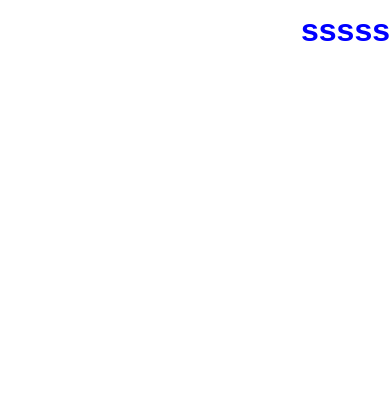
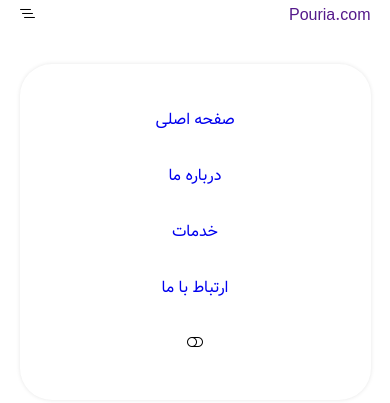
Before and after one commit to pouria-mobaraki/Sass-project, a website: page index.html in a window 390 px wide. Drawn offline with Linux system fonts and the light colour scheme; files whose address does not match are found by name.

Commit message:
biult navbar

```diff
--- a/index.html
+++ b/index.html
@@ -1,5 +1,5 @@
 <!DOCTYPE html>
-<html lang="en">
+<html dir="rtl" lang="fa">
 <head>
     <meta charset="UTF-8">
     <meta name="viewport" content="width=device-width, initial-scale=1.0">
@@ -11,6 +11,37 @@
     <link rel="stylesheet" href="./css/styles.css">
 </head>
 <body>
-    <h1>sssss</h1>
+    <header class="header">
+        <nav class="nav container">
+            <a class="nav__logo" href="">Pouria.com</a>
+
+            <div class="nav__menu">
+                <ul class="nav__list">
+                    <li class="nav__item">
+                        <a class="nav__link" href="#">صفحه اصلی</a>
+                    </li>
+                    <li class="nav__item">
+                        <a class="nav__link" href="#">درباره ما</a>
+                    </li>
+                    <li class="nav__item">
+                        <a class="nav__link" href="#">خدمات</a>
+                    </li>
+                    <li class="nav__item">
+                        <a class="nav__link" href="#">ارتباط با ما</a>
+                    </li>
+
+                    <i class="bi bi-toggle-off"></i>
+                </ul>
+
+
+            </div>
+
+            <div class="nav__toggle">
+                <i class="bi bi-list-nested"></i>
+            </div>
+
+            <a class="button button__header" href="">کلیک کن</a>
+        </nav>
+    </header>
 </body>
 </html>
--- /dev/null
+++ b/scss/components/_button.scss
@@ -0,0 +1,6 @@
+.button {
+
+    &__header{
+       display: none;
+    }
+}
--- /dev/null
+++ b/scss/components/_header.scss
@@ -0,0 +1,38 @@
+.header {
+    position: fixed;
+    width: 100%;
+    background: var(--body-color);
+    top: 0;
+    left: 0;
+
+    .nav {
+        display: flex;
+        justify-content: space-between;
+        align-items: center;
+
+        &__menu {
+            @media screen and (max-width:767px) {
+                position: fixed;
+                top: 4rem;
+                left: 0;
+                right: 0;
+                background: var(--container-color);
+                box-shadow: 0 0 4px rgba(0, 0, 0, .1);
+                width: 90%;
+                margin: 0 auto;
+                border-radius: 2rem;
+                padding: 2.5rem 0;
+            }
+        }
+
+        &__list {
+            text-align: center;
+            display: flex;
+            flex-direction: column;
+            row-gap: 1.5rem;
+            align-items: center;
+        }
+    }
+
+
+}
--- /dev/null
+++ b/scss/layout/_layout.scss
@@ -0,0 +1,7 @@
+.container {
+    width: 90vw;
+    max-width: 1170px;
+    margin: 0 auto;
+    display: grid;
+    gap: 1.5rem;
+}
--- a/scss/styles.scss
+++ b/scss/styles.scss
@@ -1,5 +1,8 @@
 @import "config/variables";
 @import "base/base";
+@import "layout/layout";
+@import "components/button";
+@import "components/header";
 @import "components/mediaqueries";
 
 h1{
```
Also changed, not shown: css/styles.css, 1 other file.
